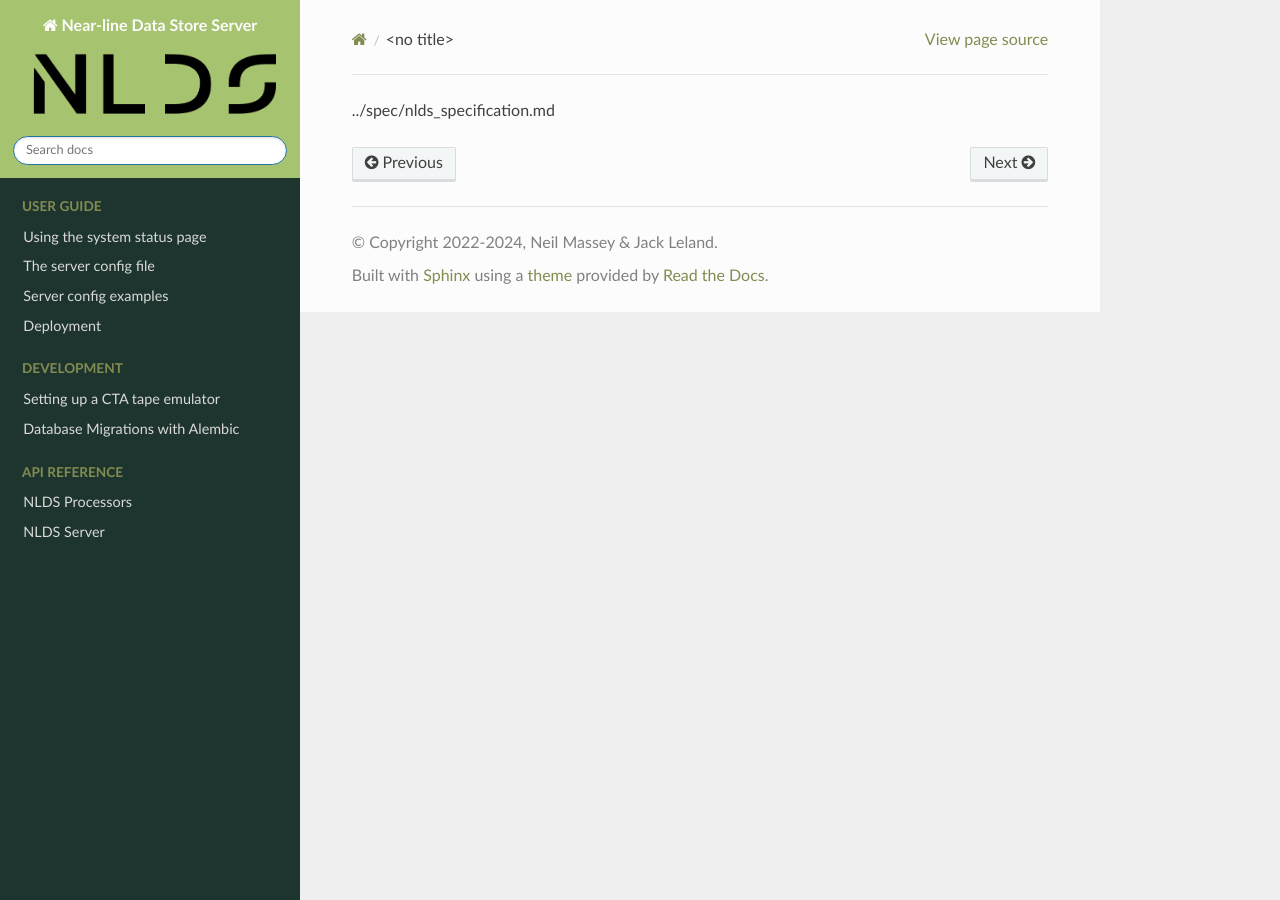
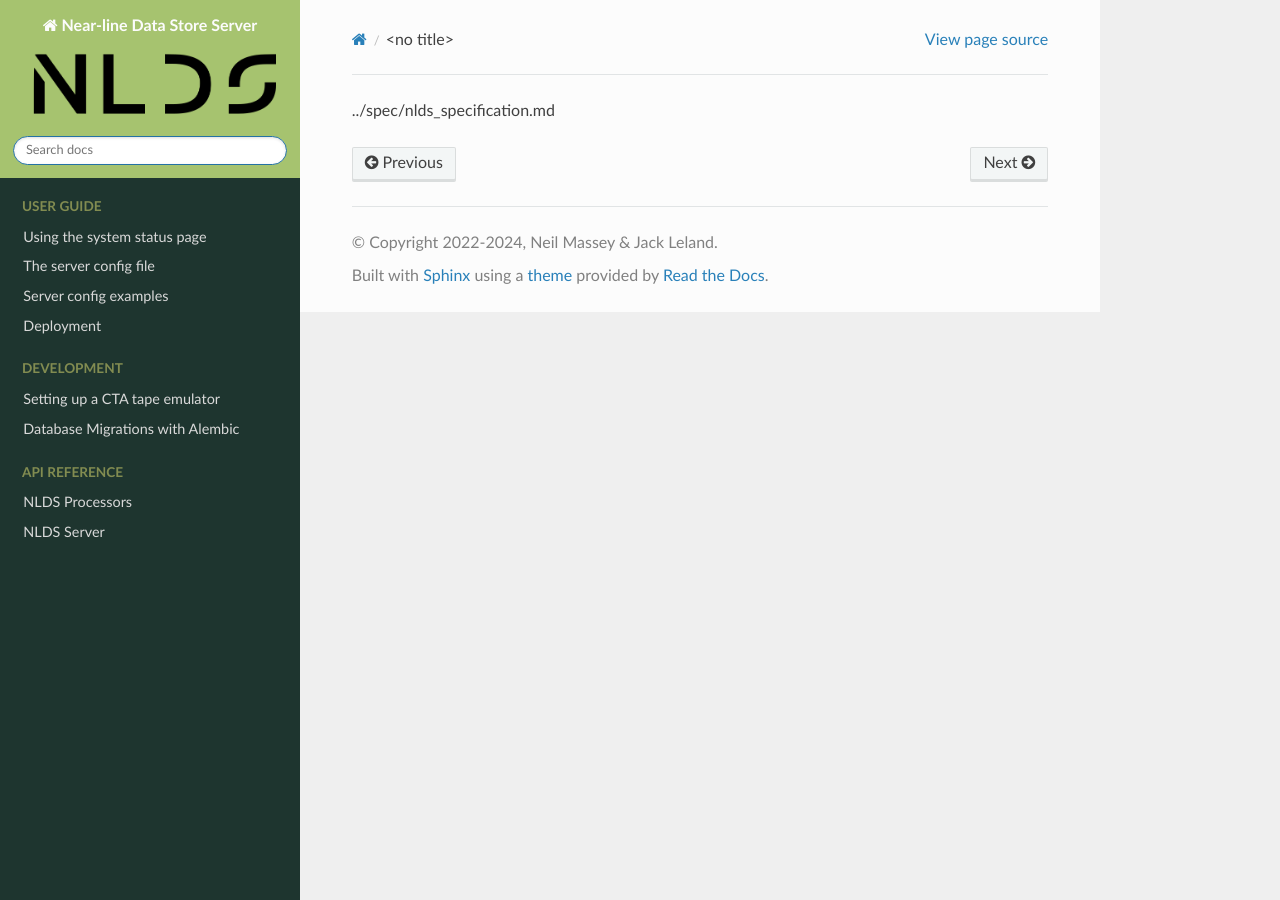
Before and after one commit to cedadev/nlds, a Sphinx documentation site: the page built from docs/source/specification.rst, in a window 1280 px wide. Built offline with Sphinx 7.4.7 and the Read the Docs theme 2.0.0, drawn with Linux system fonts in a browser that asks for light colours; pages that are not in the unit, such as notebooks, are missing from menus.

Commit message:
Remove link colouring in layout template

```diff
--- a/docs/source/_templates/layout.html
+++ b/docs/source/_templates/layout.html
@@ -15,10 +15,6 @@
         background: #1E352F;
     }
 
-    a {
-        color: #828C51
-    }
-
     .note {
         background: #BEEF9E
     }
@@ -28,3 +24,12 @@
 
   </style>
 {% endblock %}
+
+<!--
+    a {
+        color: #828C51;
+    }
+
+    a:visited {
+        color: #a2b442;
+    } -->
```
